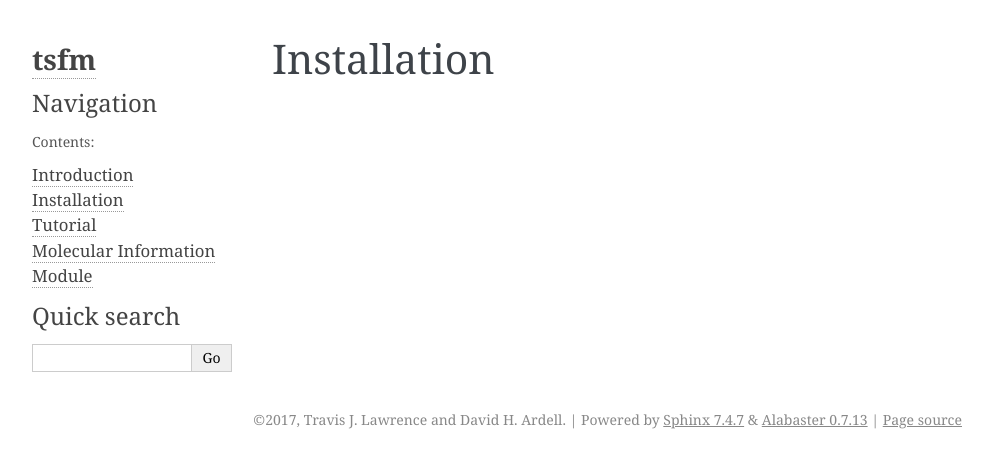
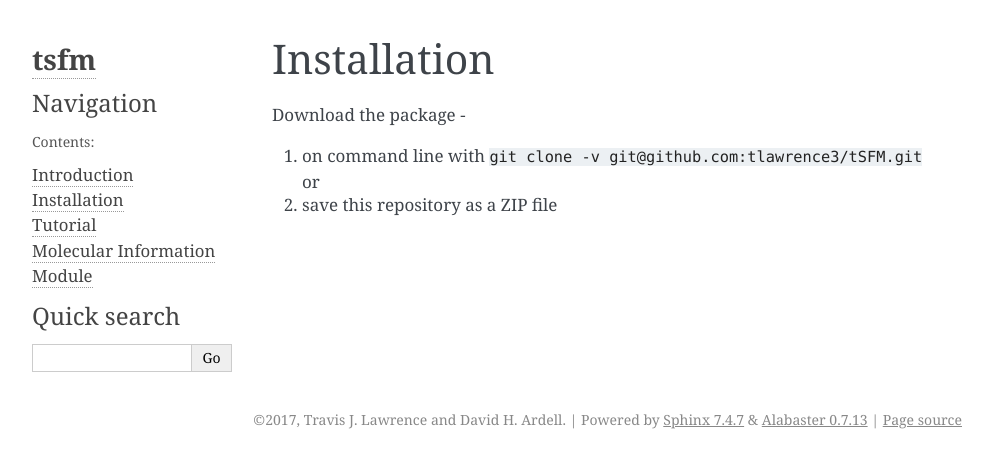
Before and after one commit to tlawrence3/tSFM, a Sphinx documentation site: the page built from docs/Installation.rst, in a window 1280 px wide. Shown: the top 468 px of the page, without its empty margins (148-1141 px from the left). Built offline with Sphinx 7.4.7, drawn with Linux system fonts in a browser that asks for light colours.

Commit message:
Update Installation.rst

```diff
--- a/docs/Installation.rst
+++ b/docs/Installation.rst
@@ -1,2 +1,7 @@
 Installation
 ============
+
+Download the package -
+
+1. on command line with ``git clone -v git@github.com:tlawrence3/tSFM.git`` or
+2. save this repository as a ZIP file
```
